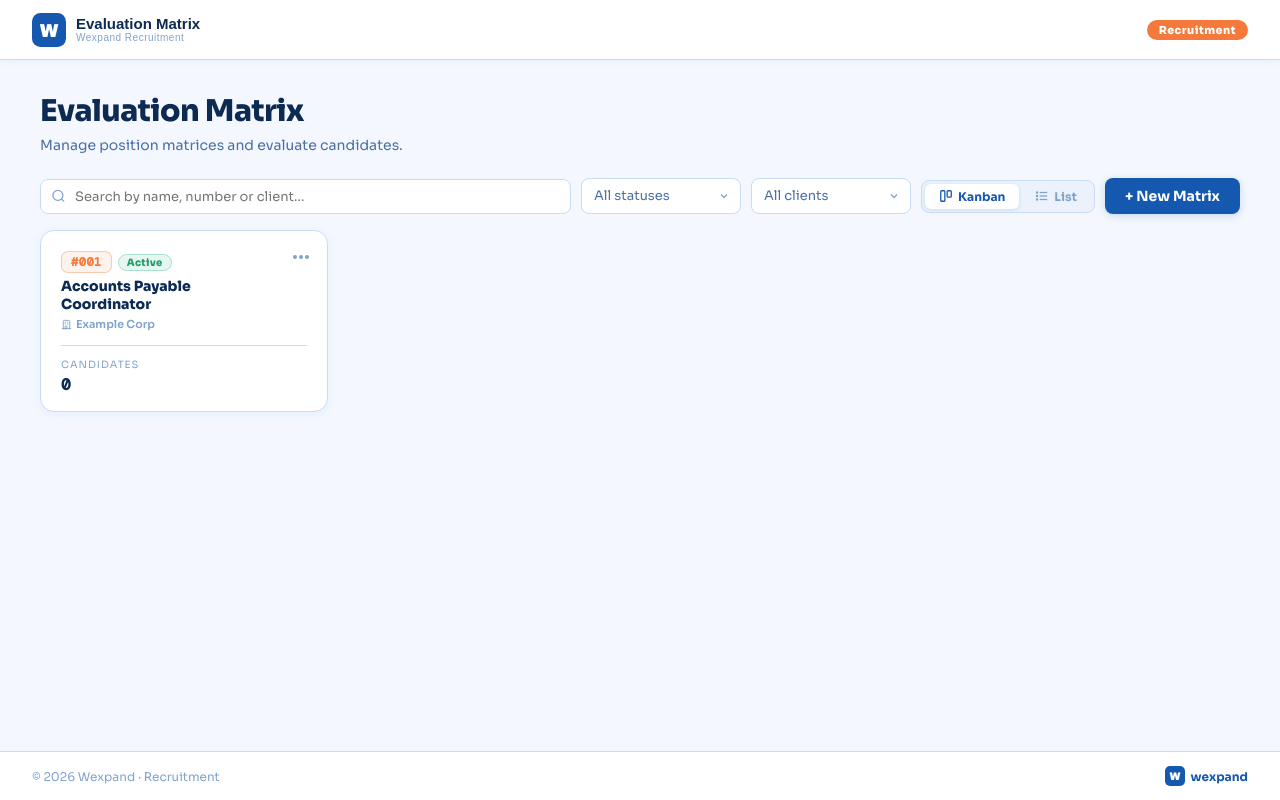
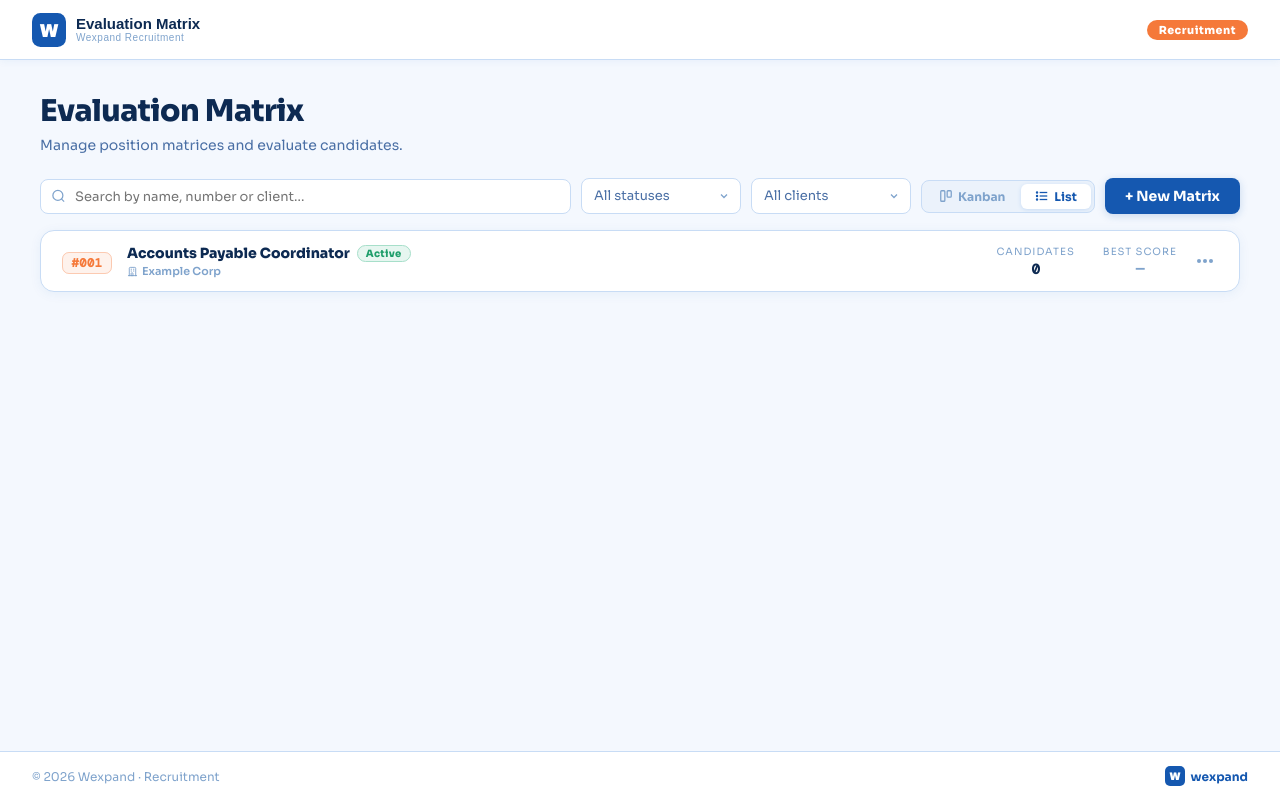
Before and after one commit to YayoMunoz/Evaluation-Matrix, a React (Vite) app: page / in a window 1280 px wide. Built offline with nearby package versions, Linux system fonts and the light colour scheme.

Commit message:
default list view

```diff
--- a/src/App.jsx
+++ b/src/App.jsx
@@ -295,7 +295,7 @@ function MatrixRow({m,onSelect,onDelete}){
         </div>}
       </div>
       <div style={{display:"flex",gap:28,flexShrink:0,alignItems:"center"}}>
-        {[{label:"Candidates",value:cands.length},{label:"Score",value:best!==null?`${best}%`:"—",color:best!==null?B.green:B.textLight}].map((s,i)=>(
+        {[{label:"Candidates",value:cands.length},{label:"Best score",value:best!==null?`${best}%`:"—",color:best!==null?B.green:B.textLight}].map((s,i)=>(
           <div key={i} style={{textAlign:"center"}}>
             <div style={{color:B.textLight,fontSize:10,textTransform:"uppercase",letterSpacing:1,marginBottom:2}}>{s.label}</div>
             <div style={{color:s.color||B.textDark,fontWeight:800,fontSize:14,fontFamily:"'DM Mono',monospace"}}>{s.value}</div>
@@ -311,7 +311,7 @@ function MatrixRow({m,onSelect,onDelete}){
 
 // ─── HOME ─────────────────────────────────────────────────────────────────────
 function Home({matrices,onSelect,onCreate,onDelete,onStatusChange}){
-  const [displayMode,setDisplayMode]=useState("kanban");
+  const [displayMode,setDisplayMode]=useState("list");
   const [search,setSearch]=useState("");
   const [statusFilter,setStatusFilter]=useState("all");
   const [clientFilter,setClientFilter]=useState("all");
@@ -435,20 +435,6 @@ function Home({matrices,onSelect,onCreate,onDelete,onStatusChange}){
         </div>
       ):(
         <div style={{display:"flex",flexDirection:"column",gap:8}}>
-          <div style={{display:"flex",alignItems:"center",padding:"4px 20px 8px",borderBottom:`1px solid ${B.border}`,gap:14}}>
-            <button onClick={()=>handleColSort("num")} style={{width:52,flexShrink:0,background:"none",border:"none",cursor:"pointer",display:"flex",alignItems:"center",gap:2,color:sortCol==="num"?B.blue:B.textLight,fontSize:11,textTransform:"uppercase",letterSpacing:1,fontWeight:700,fontFamily:"inherit",padding:0}}>
-              # <SortIcon active={sortCol==="num"} dir={sortDir}/>
-            </button>
-            <div style={{width:34,flexShrink:0}}/>
-            <button onClick={()=>handleColSort("name")} style={{flex:1,background:"none",border:"none",cursor:"pointer",display:"flex",alignItems:"center",gap:2,color:sortCol==="name"?B.blue:B.textLight,fontSize:11,textTransform:"uppercase",letterSpacing:1,fontWeight:700,fontFamily:"inherit",padding:0,textAlign:"left"}}>
-              Position <SortIcon active={sortCol==="name"} dir={sortDir}/>
-            </button>
-            <div style={{display:"flex",gap:28,paddingRight:140}}>
-              {["Candidates","Score"].map(h=>(
-                <div key={h} style={{width:70,textAlign:"center",color:B.textLight,fontSize:11,textTransform:"uppercase",letterSpacing:1,whiteSpace:"nowrap"}}>{h}</div>
-              ))}
-            </div>
-          </div>
           {filtered.map(m=><MatrixRow key={m.id} m={m} onSelect={onSelect} onDelete={onDelete}/>)}
         </div>
       )}
```
